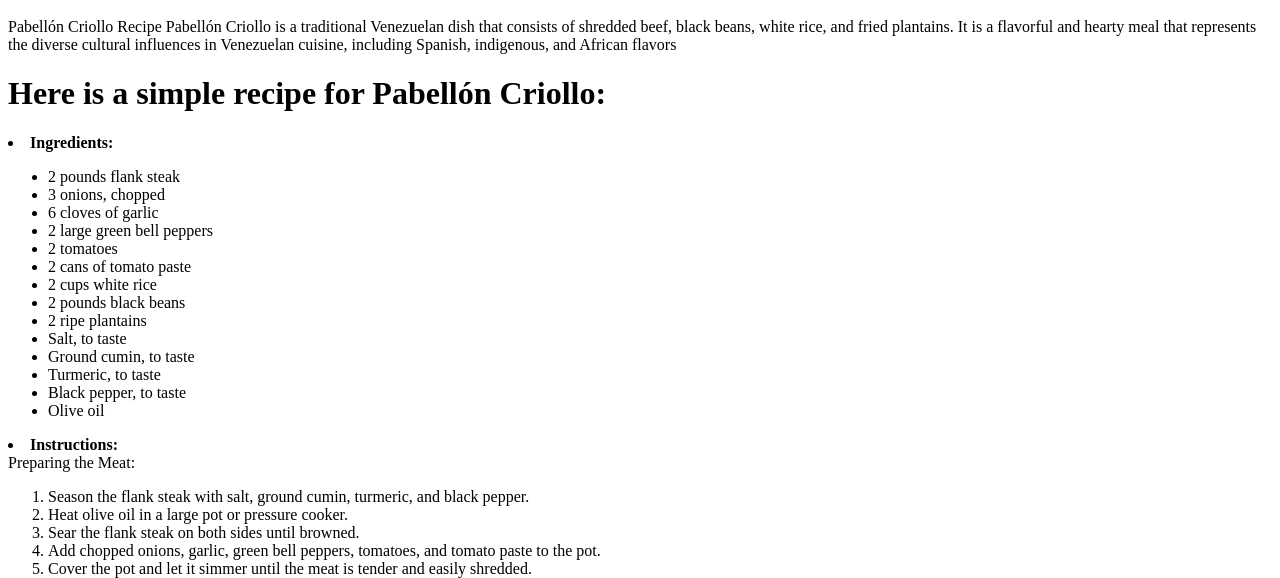
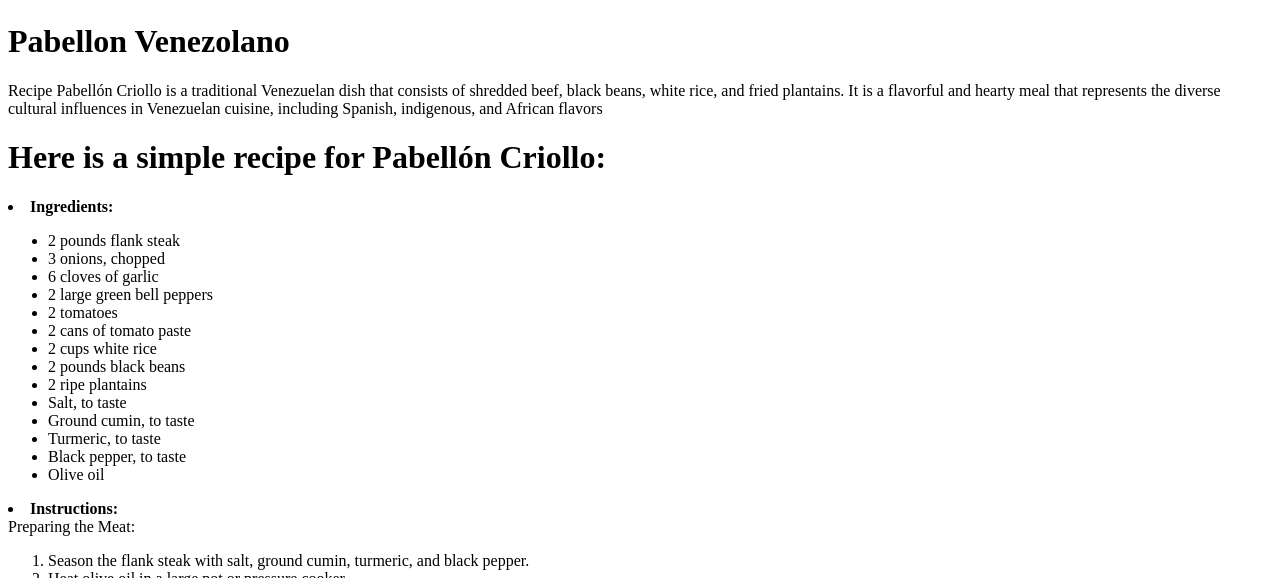
Before and after one commit to davidcostacv/odin-recipes, a plain HTML site: page pabellon.html in a window 1280 px wide. Shown: the part 522-1100 px from the top of the page. Drawn offline with Linux system fonts and the light colour scheme.

Commit message:
fixed titles

```diff
--- a/pabellon.html
+++ b/pabellon.html
@@ -7,7 +7,8 @@
 </head>
 <body>
   <img src="https://d1kxxrc2vqy8oa.cloudfront.net/wp-content/uploads/2019/09/27092651/RFB-2409-1-pabelloncriollo.jpg" width="638" height="512" alt="Pabellon Venezolano">
-  <p>Pabellón Criollo Recipe
+  <h1>Pabellon Venezolano</h1>
+    <p> Recipe
     Pabellón Criollo is a traditional Venezuelan dish that consists of shredded beef, black beans, white rice, and fried plantains. It is a flavorful and hearty meal that represents the diverse cultural influences in Venezuelan cuisine, including Spanish, indigenous, and African flavors
     </p>
 
```
Also changed, not shown: Pasticho.html (+1 -1 lines).
